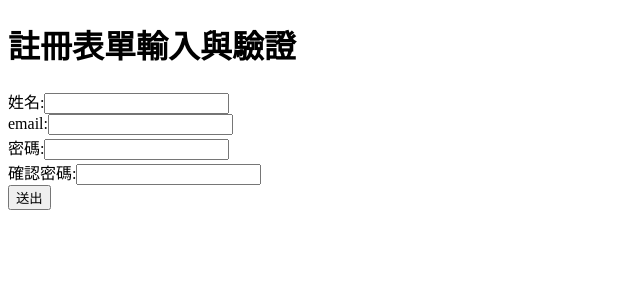
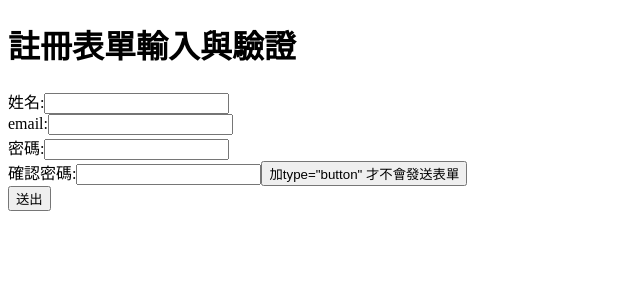
Before and after one commit to XuanYing0915/react_class_base, a Next.js app: page /course/registar-from in a window 1280 px wide. Shown: the top 300 px of the page, without its empty margins (0-640 px from the left). Built offline with nearby package versions, Linux system fonts and the light colour scheme.

Commit message:
一般的表單驗證

```diff
--- a/pages/course/registar-from.js
+++ b/pages/course/registar-from.js
@@ -19,9 +19,31 @@ export default function RegistarFrom() {
     const newUser = { ...user, [e.target.name]: e.target.value }
     setUser(newUser)
   }
+
+  const handleSubmit = (e) => {
+    // 阻擋預設提交行為  preventDefault()
+    e.preventDefault()
+    // 以下幫表單做檢查驗證
+    if (!user.fullName) {
+      alert('姓名未填寫')
+    }
+    if (!user.email) {
+      alert('信箱未填寫')
+    }
+    if (!user.password) {
+      alert('密碼未填寫')
+    }
+    if (!user.password2) {
+      alert('驗證密碼未填寫')
+    }
+    if (user.password !== user.password2) {
+      alert('驗證密碼與密碼不符合')
+    }
+  }
   return (
     <>
       <h1>註冊表單輸入與驗證</h1>
+      <form onSubmit={handleSubmit}>
         <div>
           <label>
             姓名:
@@ -65,8 +87,12 @@ export default function RegistarFrom() {
               onChange={handleFieldChange}
             />
           </label>
+          <button type="button">加type="button" 才不會發送表單</button>
         </div>
-      <button>送出</button>
+        <div>
+          <button type="submit">送出</button>
+        </div>
+      </form>
     </>
   )
 }
```
Lines whose indentation alone changed are shown as unchanged.
